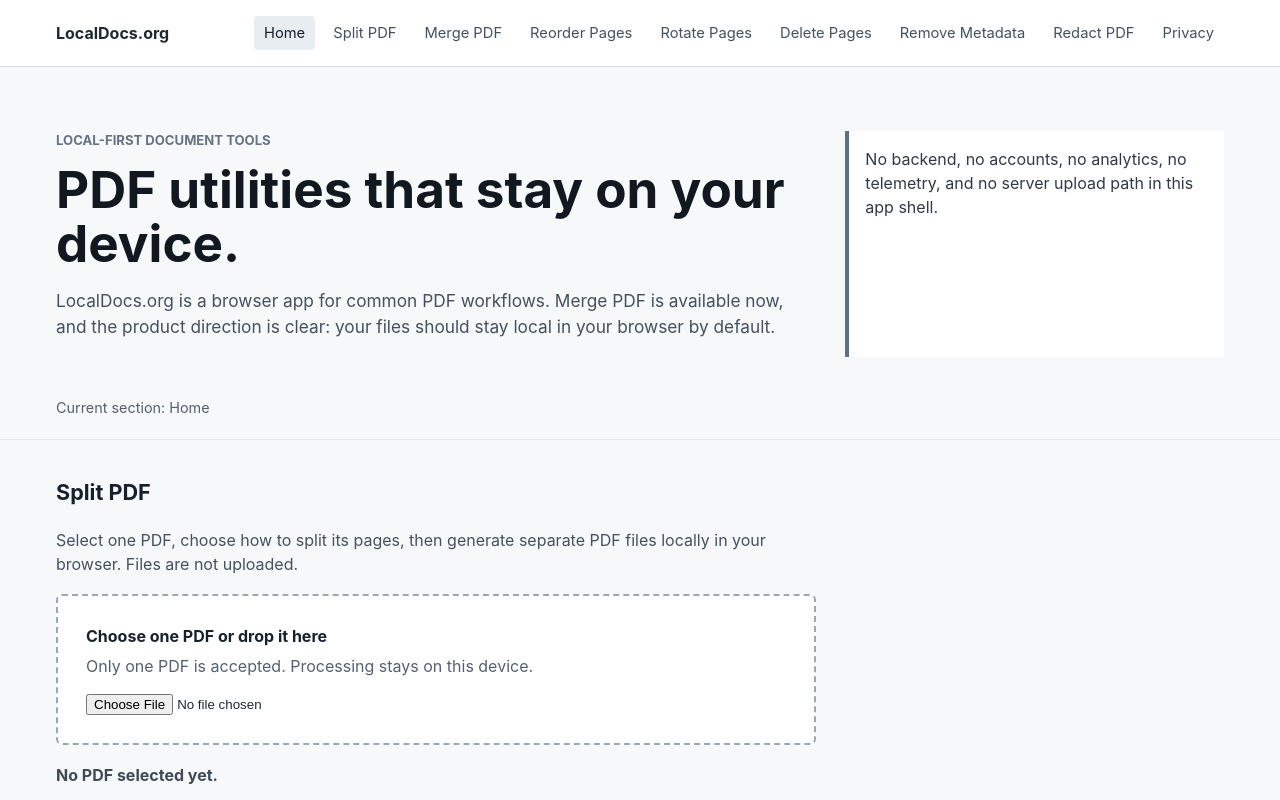
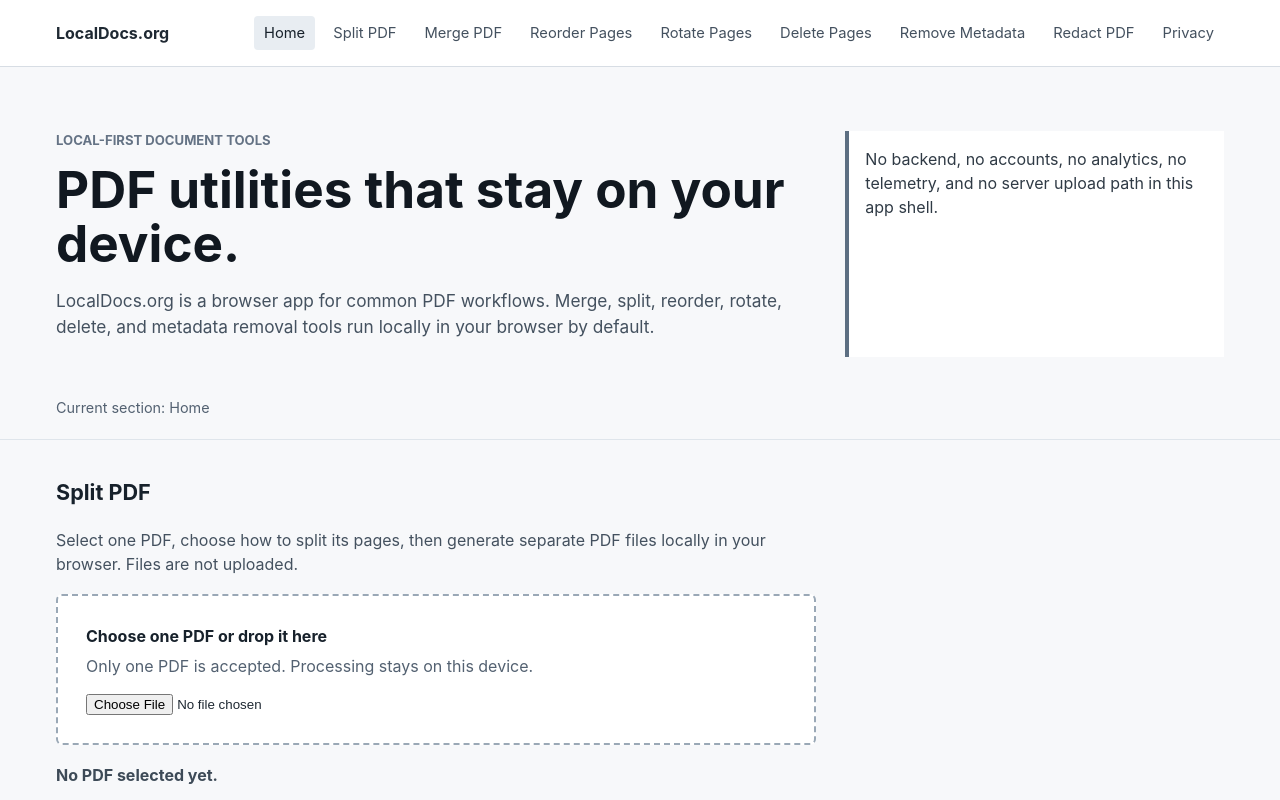
Before and after one commit to cfarmlett/LocalFiles, a React (Vite) app in the folder apps/web/: page / in a window 1280 px wide. Shown: the top 800 px of the page. Built offline with nearby package versions, Linux system fonts and the light colour scheme.

Commit message:
docs: align roadmap and project documentation

```diff
--- a/apps/web/src/App.tsx
+++ b/apps/web/src/App.tsx
@@ -74,9 +74,9 @@
           <p className="eyebrow">Local-first document tools</p>
           <h1>PDF utilities that stay on your device.</h1>
           <p className="hero-copy">
-            LocalDocs.org is a browser app for common PDF workflows. Merge PDF
-            is available now, and the product direction is clear: your files
-            should stay local in your browser by default.
+            LocalDocs.org is a browser app for common PDF workflows. Merge,
+            split, reorder, rotate, delete, and metadata removal tools run
+            locally in your browser by default.
           </p>
         </div>
         <PrivacyNote>
@@ -127,7 +127,7 @@
             No login, tracking, analytics, or telemetry.
           </PrivacyNote>
           <PrivacyNote>
-            No server upload behavior exists in this first shell.
+            No server upload behavior exists in the current local workflows.
           </PrivacyNote>
         </div>
       </Section>
```
Also changed, not shown: packages/pdf/README.md, 14 other files (tests, documents, lock files or other folders).
